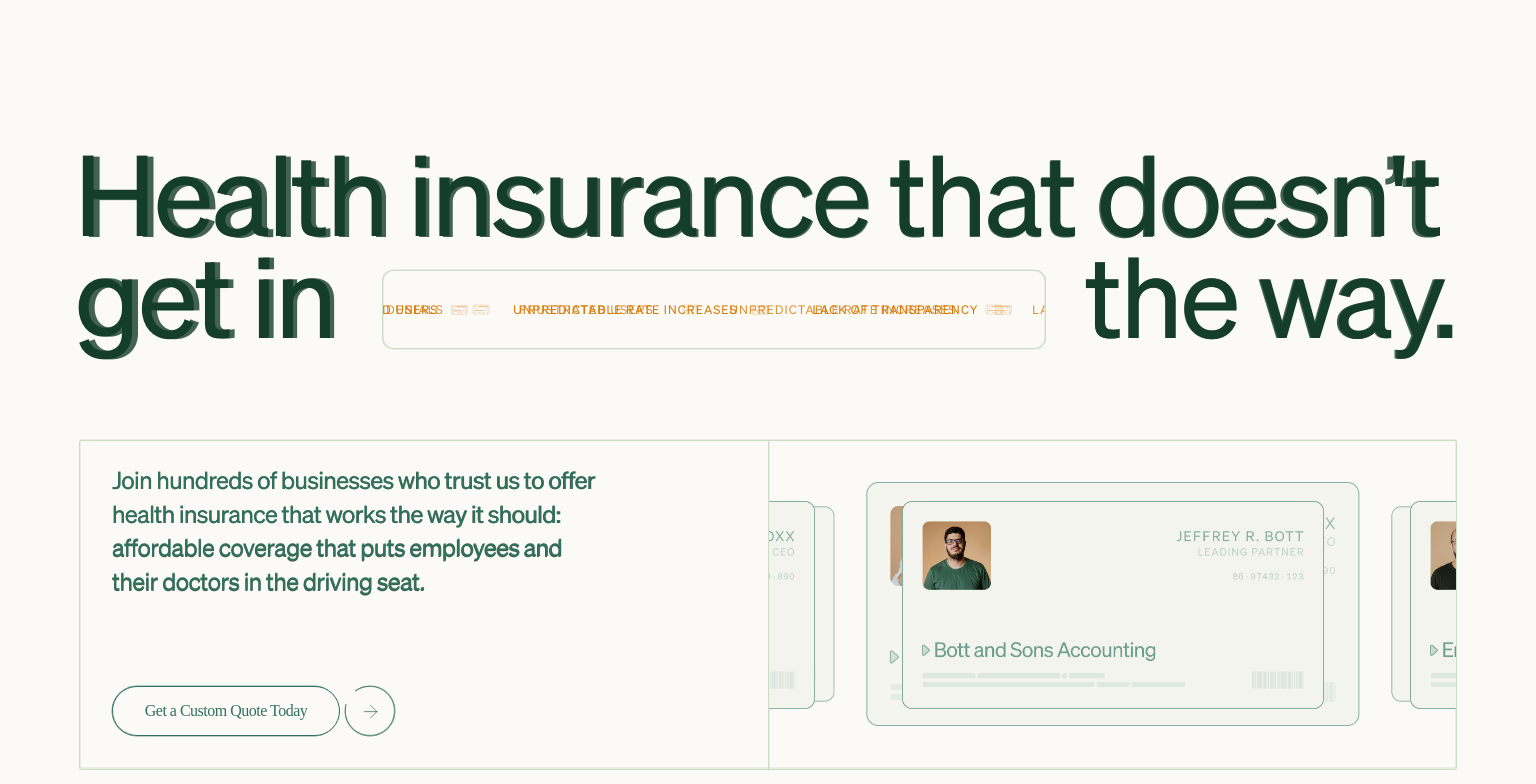
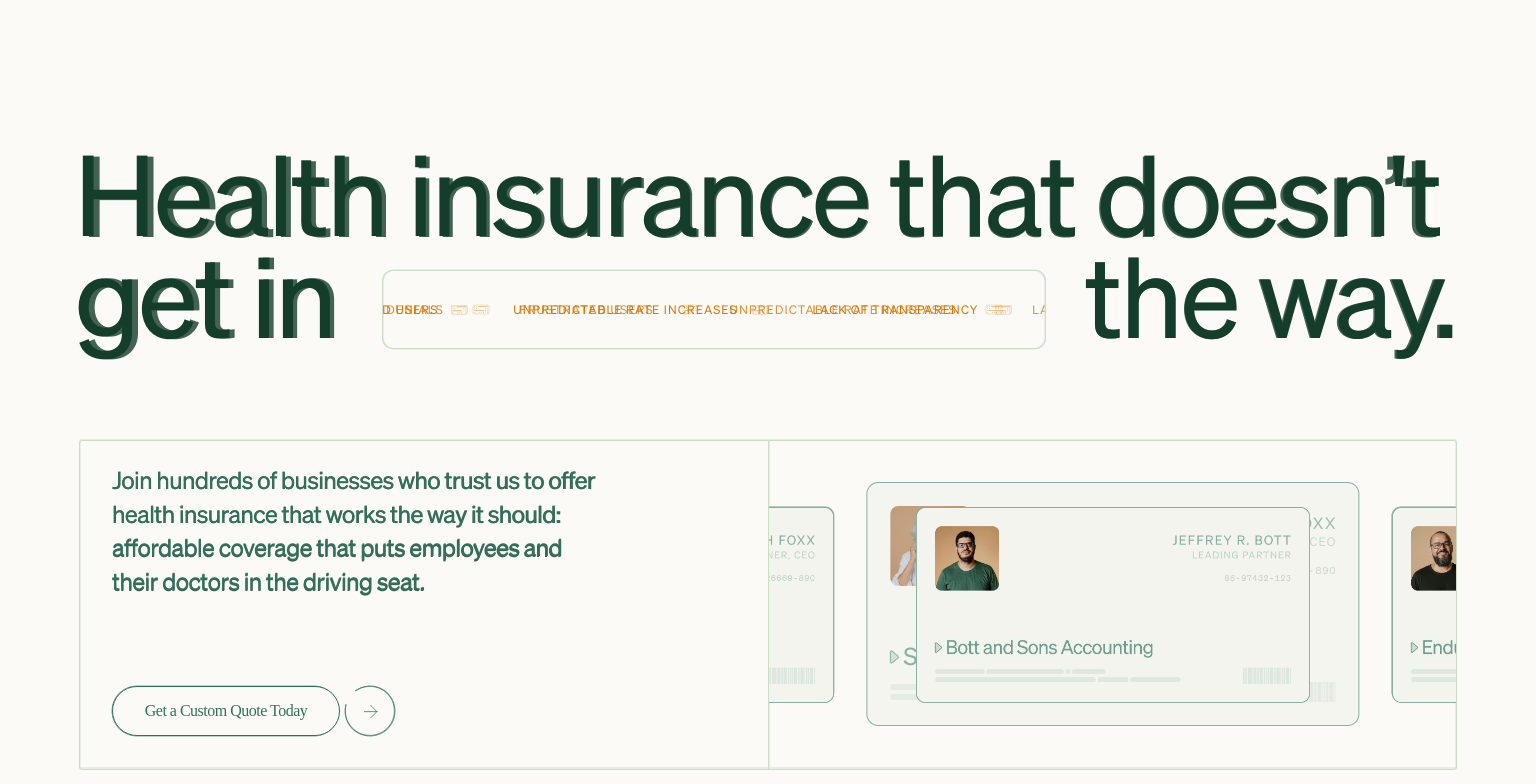
Before and after one commit to tpeschke/reformCo-dev-test, a Next.js app: page / in a window 1536 px wide. Shown: the top 784 px of the page. Built offline with nearby package versions, Linux system fonts and the light colour scheme.

Commit message:
fixed the card scaling after 1440px

```diff
--- a/src/app/components/BottomCards/components/CardSlide/CardSlide.css
+++ b/src/app/components/BottomCards/components/CardSlide/CardSlide.css
@@ -10,6 +10,18 @@
 .card-slide-component .card-item>img {
     width: unset;
     height: 13.6vw;
+}
+
+@media (min-width: 1440px) {
+    .card-slide-component .card-item {
+        width: 476px;
+        height: 327px;
+    }
+
+    .card-slide-component .card-item>img {
+        width: unset;
+        height: 195.2px;
+    }
 }
 
 @media (max-width: 1024px) {
```
